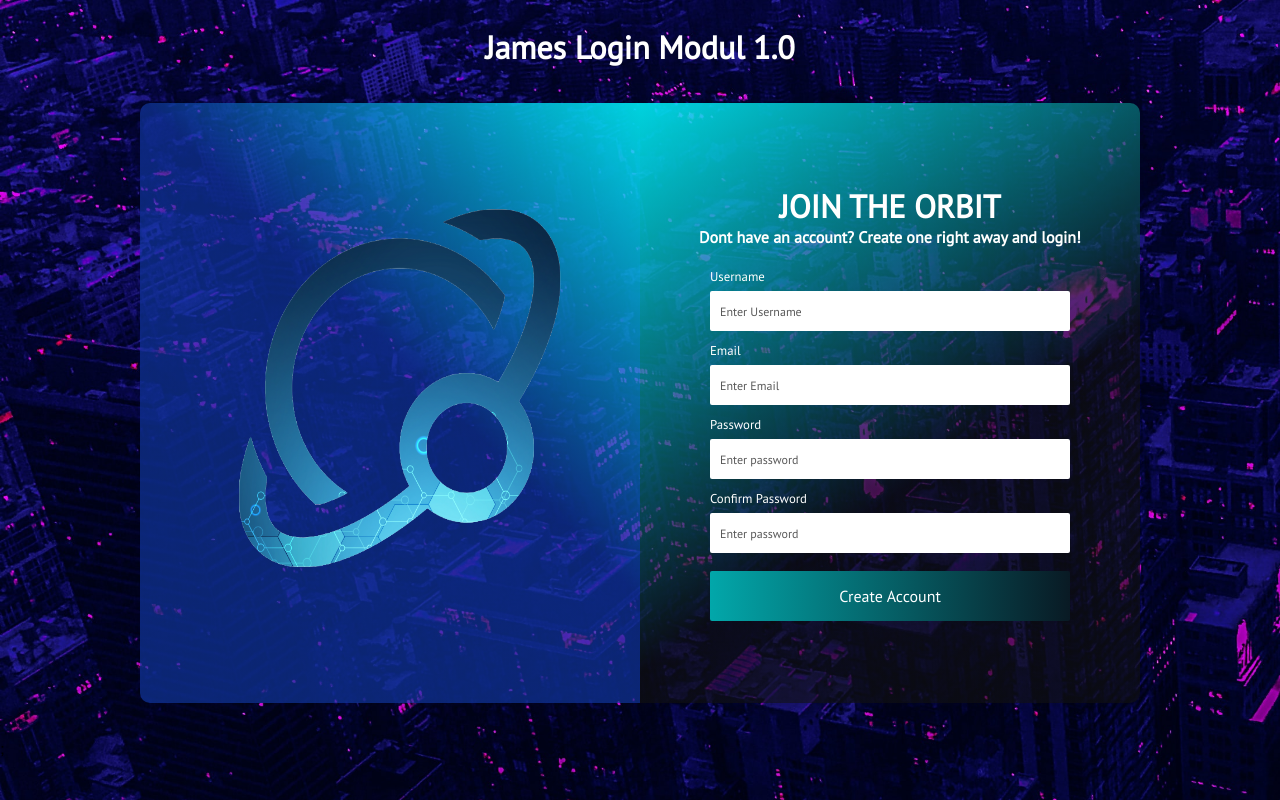
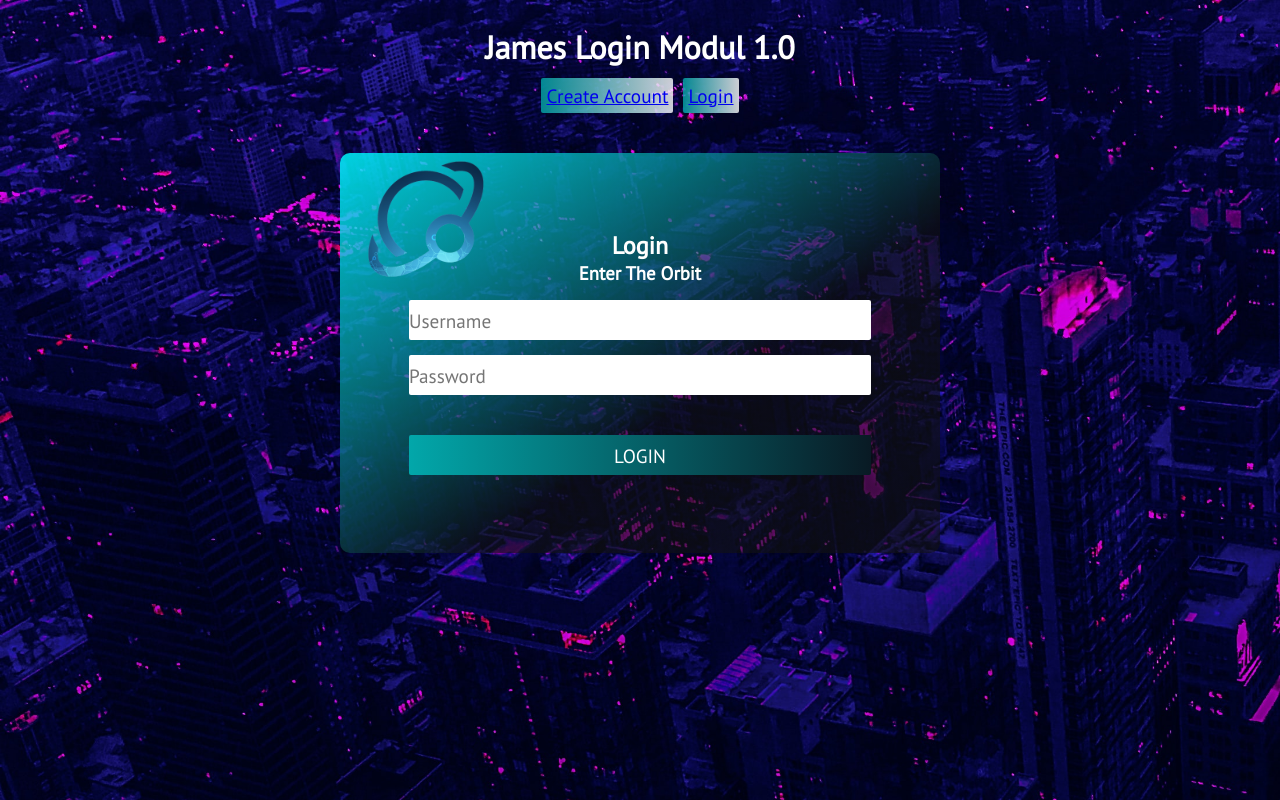
Before and after one commit to adolfssonjames/react-login-modul1.0, a React (Create React App) app: page /Login in a window 1280 px wide. Shown: the top 800 px of the page. Built offline with nearby package versions, Linux system fonts and the light colour scheme.

Commit message:
Router and login page

```diff
--- a/package.json
+++ b/package.json
@@ -8,6 +8,7 @@
     "@testing-library/user-event": "^13.5.0",
     "react": "^17.0.2",
     "react-dom": "^17.0.2",
+    "react-router-dom": "^6.2.2",
     "react-scripts": "5.0.0",
     "web-vitals": "^2.1.4"
   },
--- a/src/App.js
+++ b/src/App.js
@@ -2,6 +2,10 @@ import React from 'react';
 import './App.css';
 import Form from './Components/Form';
 import background from "./leyre-71SHXwBLp5w-unsplash.jpg";
+import { BrowserRouter as Router, Route, Link, Routes} from 'react-router-dom';
+import Login from './Components/Login';
+import './Components/Style.css';
+
 
 
 
@@ -11,13 +15,25 @@ function App() {
     height:'150vh',
 
         backgroundSize: 'cover',
-        backgroundRepeat: 'repeat',
+        backgroundRepeat: 'repeat'
   };
   return (
+    <Router>
     <div style={myStyle}>
     <h1 className='rubrik'> James Login Modul 1.0 </h1>
-      <Form /> ;
+      <nav className='navbar'>
+        <ul className='meny'>
+         <button><li> <Link to="/">Create Account</Link></li></button>
+         <button><li> <Link to="/Login">Login</Link></li></button>
+        </ul>
+      </nav>
+      <Routes>
+        <Route exact path="/" element={<Form />}></Route>
+       <Route path="/Login" element={<Login />}></Route>
+      </Routes>
+
   </div>
+  </Router>
   );
 }
 
--- a/src/Components/CustomHooks.jsx
+++ b/src/Components/CustomHooks.jsx
@@ -1,8 +1,8 @@
 import {useState, useEffect} from 'react';
 
 
-const CustomHooks = (callback, FormValidation) => {
-    const [values, setValues] = useState ({           //det aktiva värdet, och förrändringsvärde
+const CustomHooks = (callback, FormValidation) => {     //definerar parameter
+    const [values, setValues] = useState ({           //det aktiva/initiala värdet, och förrändringsvärde/uppdateringsvärde
         username: '',                                   //targetar username i formuläret. staten är tom
         email:'',                                       //targetar email i formuläret
         password:'',                                    //targetar lösenord i formuläret
@@ -13,8 +13,8 @@ const CustomHooks = (callback, FormValidation) => {
 
 
     const handleChange = e => {                         //hanterar ändringar i formuläret
-        const { name, value } = e.target;
-        setValues({
+        const { name, value } = e.target;               //name & value targetar name i formulärets inputs med hjälp av e.target
+        setValues({                                     //uppdateringsvärde
             ...values,
             [name]: value
         });
@@ -28,14 +28,14 @@ const CustomHooks = (callback, FormValidation) => {
     };
 
     useEffect(() => {
-        if (Object.keys(errors).length === 0 && isSubmit) {
+        if (Object.keys(errors).length === 0 && isSubmit) {       // om det finns errors så displayar error annars inte / om det är 0 errors = sumbitar formen
             callback();
         }
     },
-        [errors, isSubmit, callback]
+        [errors, isSubmit, callback]                 // useeffect körs endast om dessa dependencies innanför denna array körs/ändras.
     );
 
-    return { handleChange, values, handleSubmit, errors };              // Kör alla ovanstående funktioner
+    return { handleChange, values, handleSubmit, errors };              // Kör alla ovanstående funktioner o props som är i objektet
 };
 
 
--- a/src/Components/Form.jsx
+++ b/src/Components/Form.jsx
@@ -8,20 +8,19 @@ import './Style.css';
 const Form = () => {
   const [isSubmit, setIsSubmit] = useState (false);
 
-  function submitForm() {
+  function submitForm() {   //
     setIsSubmit(true);
   }
 
   return (
 
     <div className="form-container">
-
       <div className="form-content-left">
       <img className="orbit-bild" src="james_circel_orbit_kekw.png" alt="LOGO" />
       </div>
 
 
-      {!isSubmit ? (
+      {!isSubmit ? (                                       //om formulär inte är submittad (? = om det är sant) kör/display koden nedan. ( : = eller/annars ) kör koden nedan
         <FormCreateAcc submitForm={submitForm} />
         ) : (
           <FormOk />
--- a/src/Components/FormCreateAcc.jsx
+++ b/src/Components/FormCreateAcc.jsx
@@ -6,8 +6,8 @@ import './Style.css';
 
 
 
-const FormCreateAcc = ({ submitForm }) => {
-    const { handleChange, values, handleSubmit, errors } = CustomHooks(submitForm, FormValidation);
+const FormCreateAcc = ({ submitForm }) => {                                       //SubmitForm inpassad från funktion i Form.jsx
+    const { handleChange, values, handleSubmit, errors } = CustomHooks(submitForm, FormValidation);         // destructar values av hooksen från CustomHooks
 
   return (
     <div className="form-content-right">
--- a/src/Components/FormOk.jsx
+++ b/src/Components/FormOk.jsx
@@ -1,20 +1,24 @@
+import React from 'react';
+import './Style.css';
 
-import React from 'react';
-
-import './Style.css';
 
 
 const FormOk = () => {
 
   return (
+
+
     <div className="content-form-ok"  >
 
         <h1 className='acc'>Account Created, Welcome!</h1>
-        <p>You are now logged in, LOG IN AGAIN</p>
 
-        <img src="logo512.png" alt="" />
-        <button className='re'>LOG IN AGAIN</button>
+        <p> You are now logged in :)</p>
+
+        <img className='welcome-gif' src="COZY_SUMMER_DAYS.gif" alt="" />
+
+
     </div>
+
 
   );
 };
--- a/src/Components/FormValidation.jsx
+++ b/src/Components/FormValidation.jsx
@@ -1,16 +1,16 @@
-export default function FormValidation(values) {
+export default function FormValidation(values) {                //passar/skickar in values
     let errors = {}
 
-    if(!values.username.trim()) {  //trim tar bort whitespaces
+    if(!values.username.trim()) {                           //trim tar bort whitespaces. Om values.username inte är sant så körs error med stringen nedan.
         errors.username = "Username required" ;
     }
 
 
 
-    if(!values.email) { // om inget värde anges körs denna error nedan
+    if(!values.email) {                                  // om inget värde anges körs denna error nedan
         errors.email = "Email required" ;
     } else if(!/\S+@\S+\.\S+/.test(values.email)) {
-        errors.email = "Email is not correct"; //om det finns ett försök till email men inget email hittas, så körs denna error
+        errors.email = "Email is not correct";          //om det finns ett försök till email men inget email hittas, så körs denna error
 
     }
 
--- /dev/null
+++ b/src/Components/Login.jsx
@@ -0,0 +1,23 @@
+import React from 'react';
+import './Style.css';
+
+const Login = () => {
+
+  return (
+    <div className="form-container2">
+      <img className="orbit-bild2" src="james_circel_orbit_kekw.png" alt="LOGO" />
+    <div className="login-form">
+      <h2>Login</h2>
+      <h3>Enter The Orbit</h3>
+      <form >
+        <input className='login-user-input' type="text" placeholder='Username' />
+        <input className='login-pass-input' type="password" placeholder='Password' />
+        <button className='login-button' type='submit'>LOGIN</button>
+      </form>
+    </div>
+    </div>
+
+  );
+}
+
+export default Login;
--- a/src/Components/Style.css
+++ b/src/Components/Style.css
@@ -4,6 +4,39 @@
   display: flex;
   align-items: center;
   justify-content: center;
+}
+.navbar, h2, h3 {
+  color: #fff;
+}
+.login-user-input, .login-pass-input {
+  margin-top: 15px;
+  margin-right: 10px;
+  font-size: larger;
+  outline: none;
+  border-radius: 2px;
+  height: 40px;
+  width: 100%;
+  border: none;
+}
+
+.login-button{
+  margin-top: 40px;
+  display: flex;
+  align-items: center;
+  justify-content: center;
+  height:40px;
+  width:100%;
+  font-size: larger;
+  border-radius: 2px;
+    background: linear-gradient(
+      270deg,
+      rgb(9, 26, 36) 0%,
+      rgb(2, 167, 170) 100%
+    );
+    border: none;
+    color: #fff;
+
+
 }
 .orbit-bild {
   padding-left: 20px;
@@ -13,7 +46,11 @@
   margin-top: 40px;
 
 }
-.form-container {
+.orbit-bild2 {
+  height:20%;
+
+}
+.form-container, .form-container2 {
     margin: 35px auto; /* placerar modul-diven  */
     width: 1000px;
     position: relative;
@@ -35,13 +72,17 @@
   }
 
 
-  .form-content-right {
+  .form-content-right, .form-container2 {
     border-radius: 0 10px 10px 0;
     position: relative;
     background: linear-gradient(145deg, rgba(0, 247, 255, 0.849) 0%, rgba(17, 17, 17, 0.603) 60%);
   }
-
-  .form {
+  .form-container2{
+    border-radius: 10px;
+    width:600px;
+    height: 400px;
+  }
+  .form, .login-form {
     position: absolute;
     top: 50%;
     left: 50%;
@@ -118,7 +159,16 @@
       rgb(10, 78, 73) 0%,
       rgb(12, 250, 238) 100%
     );
-    transition: all 0.4s ease-out;
+
+  }
+  .login-button:hover {
+    cursor: pointer;
+    background: linear-gradient(
+      270deg,
+      rgb(10, 78, 73) 0%,
+      rgb(12, 250, 238) 100%
+    );
+
   }
 
   .form-input-login {
@@ -167,8 +217,48 @@
   justify-content: center;
   }
 
-  .re {
-  margin-left: 1%;
-  width: 98%;
+
+  .meny, li {
+    display: flex;
+    align-items: center;
+    justify-content: center;
+    margin:5px;
+    list-style: none;
+    text-decoration:wavy;
+    font-size: larger;
+    color: white;
 
   }
+  .meny > button {
+    margin: 5px;
+    border-radius: 2px;
+    background: linear-gradient(
+      270deg,
+      rgba(255, 255, 255, 0.8) 0%,
+      rgba(2, 167, 170,0.8) 100%
+    );
+    outline: none;
+    border: none;
+    color: #fff;
+    font-size: 1rem;
+  }
+  .meny > button:hover {
+
+    background: linear-gradient(
+      270deg,
+      rgba(255, 255, 255, 0.8) 0%,
+      rgba(160, 250, 252, 0.8) 100%
+    );
+    outline: none;
+    border: none;
+    color: #fff;
+    font-size: 1rem;
+  }
+
+  .welcome-gif {
+    margin-top: 25px;
+   margin-left:6%;
+    height: 250px;
+    border-radius: 15px;
+
+  }
```
Also changed, not shown: 2 other files (tests, documents, lock files or other folders).
